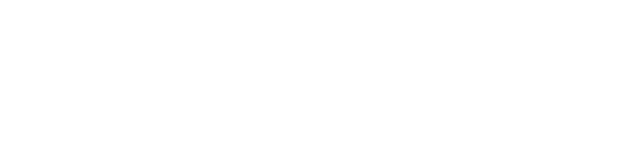
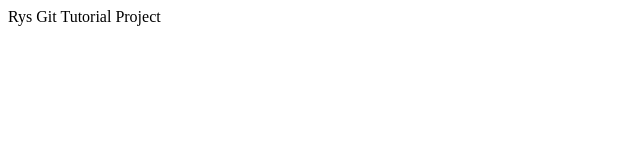
Before and after one commit to marcospelaes/Rys_Git_Tutorial_Project, a plain HTML site: page public_html/index.html in a window 1280 px wide. Shown: the whole page, without its empty margins (0-640 px from the left). Drawn offline with Linux system fonts and the light colour scheme.

Commit message:
Updated the body of index.html file

```diff
--- a/public_html/index.html
+++ b/public_html/index.html
@@ -5,6 +5,6 @@
     <title> Rys_Git_Tutorial_Project </title>
 </head>
 <body>
-    <!-- Conteúdo -->
+    Rys Git Tutorial Project
 </body>
 </html>
```
